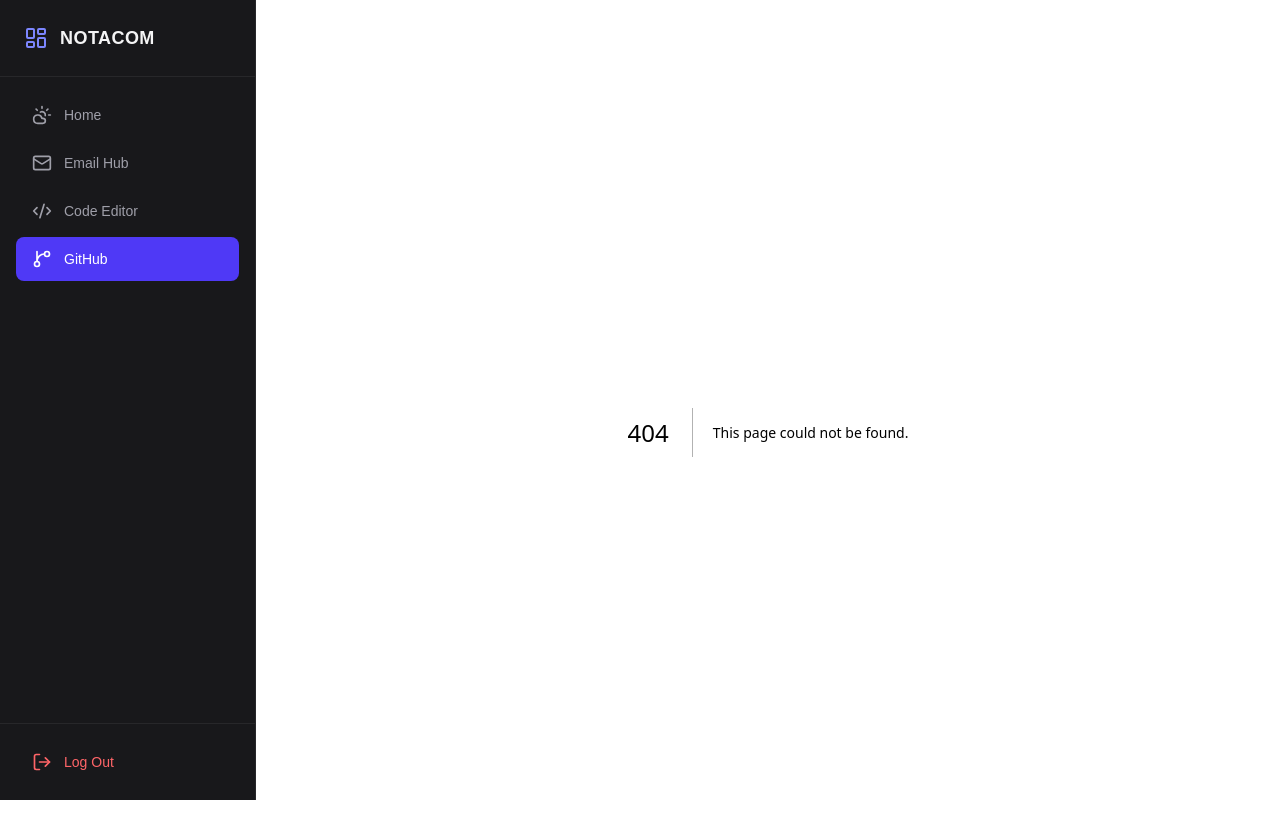
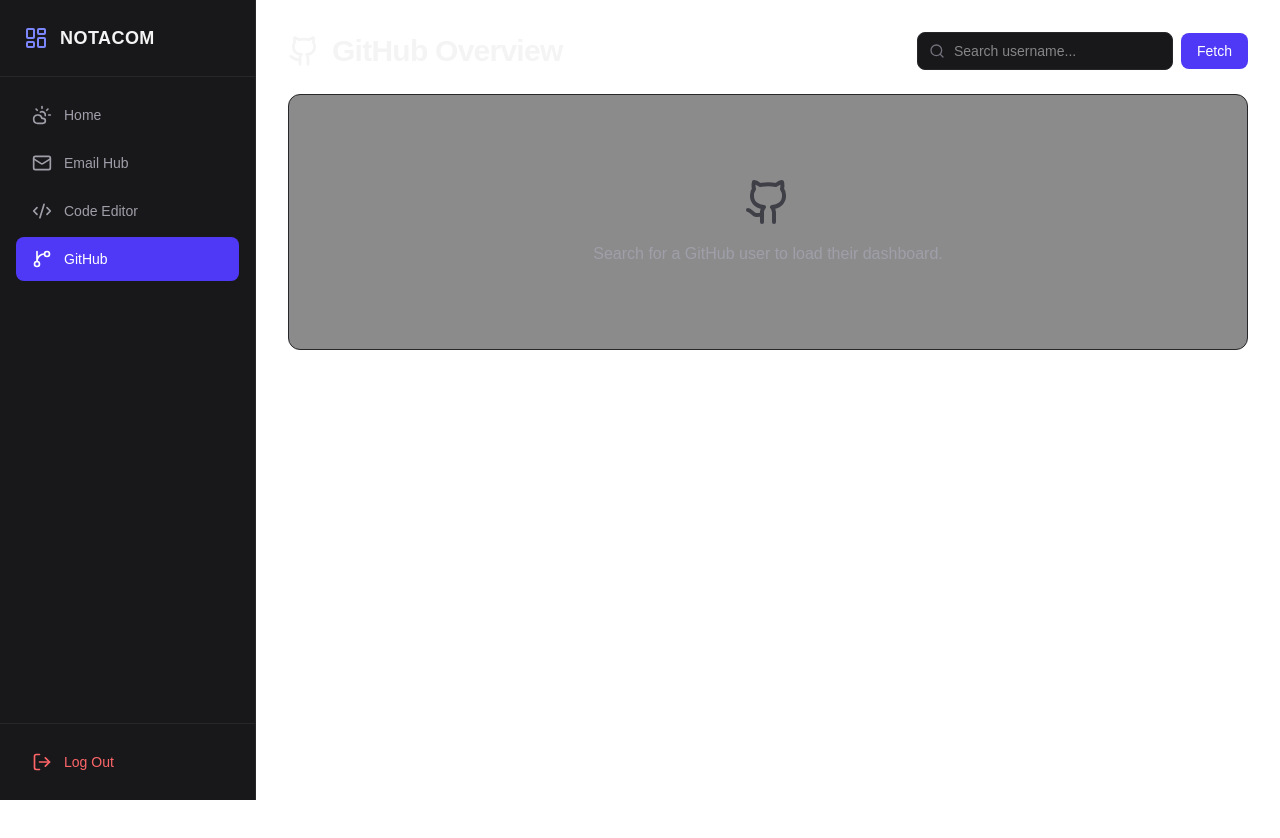
Before and after one commit to mattsitton/notacom-dashboard, a Next.js app: page /github in a window 1280 px wide. Before the commit this address had no page. Shown: the top 838 px of the page. After the commit the page ends 800 px from the top, so only its background shows below. Built offline with nearby package versions, Linux system fonts and the light colour scheme.

Commit message:
Added GitHub overview page using the public GitHub API

```diff
--- /dev/null
+++ b/src/app/github/page.tsx
@@ -0,0 +1,157 @@
+"use client";
+
+import { useState } from "react";
+import { Github, Search, BookOpen, Star, GitFork, ExternalLink, Users } from "lucide-react";
+
+export default function GithubPage() {
+  const [username, setUsername] = useState("");
+  const [activeUser, setActiveUser] = useState("octocat"); // Default fallback
+  const [profile, setProfile] = useState<any>(null);
+  const [repos, setRepos] = useState<any[]>([]);
+  const [loading, setLoading] = useState(false);
+  const [error, setError] = useState(false);
+
+  const fetchGithubData = async (userToFetch: string) => {
+    setLoading(true);
+    setError(false);
+    try {
+      const [profileRes, reposRes] = await Promise.all([
+        fetch(`https://api.github.com/users/${userToFetch}`),
+        fetch(`https://api.github.com/users/${userToFetch}/repos?sort=updated&per_page=6`)
+      ]);
+
+      if (!profileRes.ok) throw new Error("User not found");
+
+      const profileData = await profileRes.json();
+      const reposData = await reposRes.json();
+
+      setProfile(profileData);
+      setRepos(reposData);
+      setActiveUser(userToFetch);
+    } catch (err) {
+      setError(true);
+    } finally {
+      setLoading(false);
+    }
+  };
+
+  const handleSearch = (e: React.FormEvent) => {
+    e.preventDefault();
+    if (username.trim()) fetchGithubData(username.trim());
+  };
+
+  return (
+    <div className="max-w-7xl mx-auto space-y-6">
+      <div className="flex flex-col md:flex-row md:items-center justify-between gap-4">
+        <h1 className="text-3xl font-bold text-zinc-100 tracking-tight flex items-center gap-3">
+          <Github className="w-8 h-8" />
+          GitHub Overview
+        </h1>
+
+        <form onSubmit={handleSearch} className="flex items-center gap-2">
+          <div className="relative">
+            <Search className="w-4 h-4 text-zinc-500 absolute left-3 top-1/2 -translate-y-1/2" />
+            <input
+              type="text"
+              value={username}
+              onChange={(e) => setUsername(e.target.value)}
+              placeholder="Search username..."
+              className="pl-9 pr-4 py-2 bg-zinc-900 border border-zinc-800 rounded-lg text-sm text-zinc-100 focus:outline-none focus:border-indigo-500 transition-colors w-64"
+            />
+          </div>
+          <button type="submit" className="px-4 py-2 bg-indigo-600 hover:bg-indigo-500 text-white text-sm font-medium rounded-lg transition-colors">
+            Fetch
+          </button>
+        </form>
+      </div>
+
+      {error && (
+        <div className="p-4 bg-red-500/10 border border-red-500/20 rounded-xl text-red-400 text-sm">
+          User not found or API rate limit exceeded. Try again later.
+        </div>
+      )}
+
+      {loading ? (
+        <div className="h-64 flex items-center justify-center border border-zinc-800 rounded-xl bg-zinc-900/50 animate-pulse">
+          <p className="text-zinc-500 font-medium">Fetching developer data...</p>
+        </div>
+      ) : profile ? (
+        <div className="grid grid-cols-1 lg:grid-cols-3 gap-6">
+
+          {/* Profile Card */}
+          <div className="bg-zinc-900 border border-zinc-800 rounded-xl p-6 shadow-lg h-fit">
+            <div className="flex items-center gap-4 mb-6">
+              <img src={profile.avatar_url} alt="Avatar" className="w-20 h-20 rounded-full border border-zinc-700" />
+              <div>
+                <h2 className="text-xl font-bold text-zinc-100">{profile.name || profile.login}</h2>
+                <a href={profile.html_url} target="_blank" rel="noreferrer" className="text-indigo-400 text-sm hover:underline">@{profile.login}</a>
+              </div>
+            </div>
+
+            {profile.bio && <p className="text-zinc-400 text-sm mb-6 pb-6 border-b border-zinc-800">{profile.bio}</p>}
+
+            <div className="grid grid-cols-2 gap-4">
+              <div className="bg-zinc-950 p-3 rounded-lg border border-zinc-800 flex items-center gap-3">
+                <Users className="w-5 h-5 text-blue-400" />
+                <div>
+                  <p className="text-xs text-zinc-500 font-medium uppercase">Followers</p>
+                  <p className="text-lg font-bold text-zinc-100">{profile.followers}</p>
+                </div>
+              </div>
+              <div className="bg-zinc-950 p-3 rounded-lg border border-zinc-800 flex items-center gap-3">
+                <BookOpen className="w-5 h-5 text-green-400" />
+                <div>
+                  <p className="text-xs text-zinc-500 font-medium uppercase">Repos</p>
+                  <p className="text-lg font-bold text-zinc-100">{profile.public_repos}</p>
+                </div>
+              </div>
+            </div>
+          </div>
+
+          {/* Repositories Grid */}
+          <div className="lg:col-span-2 space-y-4">
+            <h3 className="text-lg font-semibold text-zinc-100 flex items-center gap-2">
+              Recently Updated
+            </h3>
+            <div className="grid grid-cols-1 md:grid-cols-2 gap-4">
+              {repos.map((repo) => (
+                <a
+                  key={repo.id}
+                  href={repo.html_url}
+                  target="_blank"
+                  rel="noreferrer"
+                  className="bg-zinc-900 border border-zinc-800 rounded-xl p-5 shadow-sm hover:border-zinc-600 transition-colors group flex flex-col justify-between h-40"
+                >
+                  <div>
+                    <div className="flex items-start justify-between mb-2">
+                      <h4 className="font-semibold text-indigo-400 truncate pr-4 group-hover:underline">{repo.name}</h4>
+                      <ExternalLink className="w-4 h-4 text-zinc-600 group-hover:text-zinc-400 shrink-0" />
+                    </div>
+                    <p className="text-zinc-400 text-sm line-clamp-2">{repo.description || "No description provided."}</p>
+                  </div>
+
+                  <div className="flex items-center gap-4 mt-4 text-xs text-zinc-500">
+                    {repo.language && (
+                      <span className="flex items-center gap-1.5">
+                        <span className="w-2.5 h-2.5 rounded-full bg-yellow-400"></span>
+                        {repo.language}
+                      </span>
+                    )}
+                    <span className="flex items-center gap-1"><Star className="w-3.5 h-3.5" /> {repo.stargazers_count}</span>
+                    <span className="flex items-center gap-1"><GitFork className="w-3.5 h-3.5" /> {repo.forks_count}</span>
+                  </div>
+                </a>
+              ))}
+            </div>
+          </div>
+
+        </div>
+      ) : (
+        <div className="h-64 flex flex-col items-center justify-center border border-zinc-800 rounded-xl bg-zinc-900/50">
+          <Github className="w-12 h-12 text-zinc-700 mb-4" />
+          <p className="text-zinc-400 font-medium">Search for a GitHub user to load their dashboard.</p>
+        </div>
+      )}
+    </div>
+  );
+}
```
